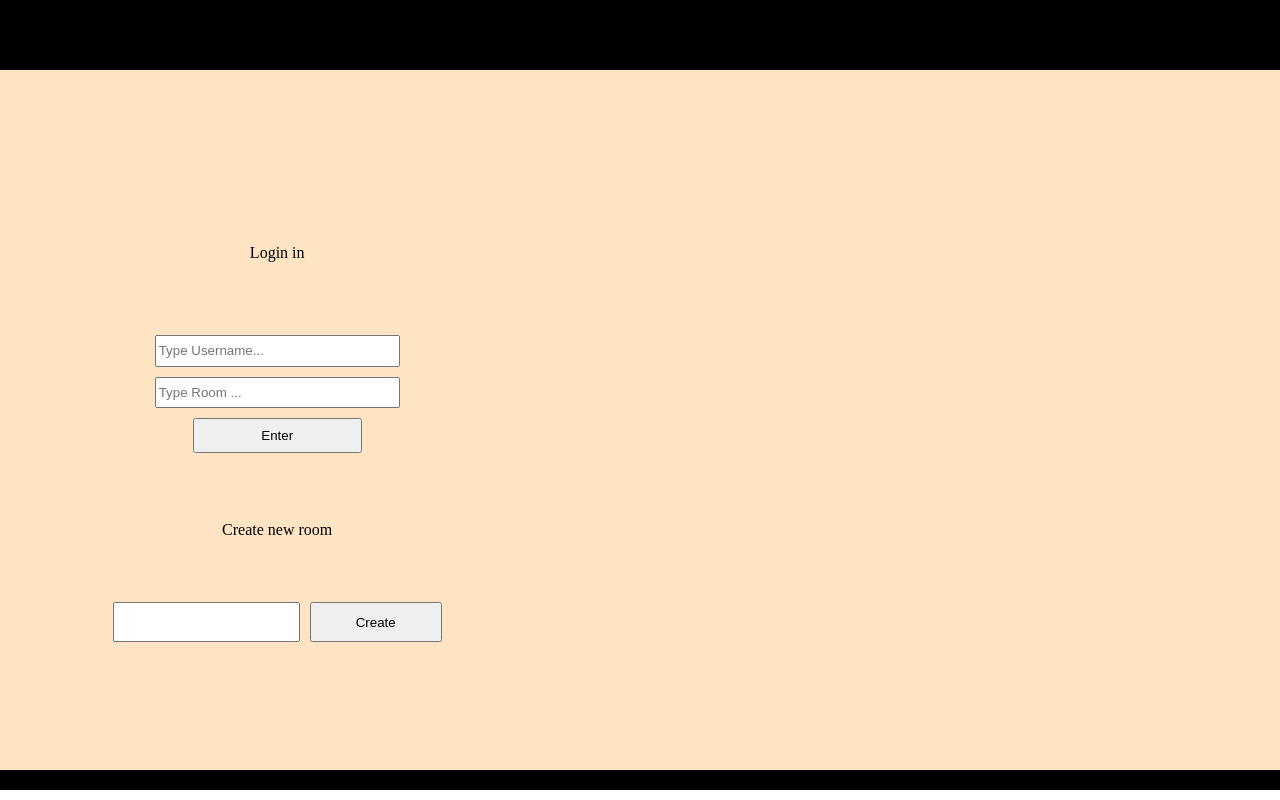
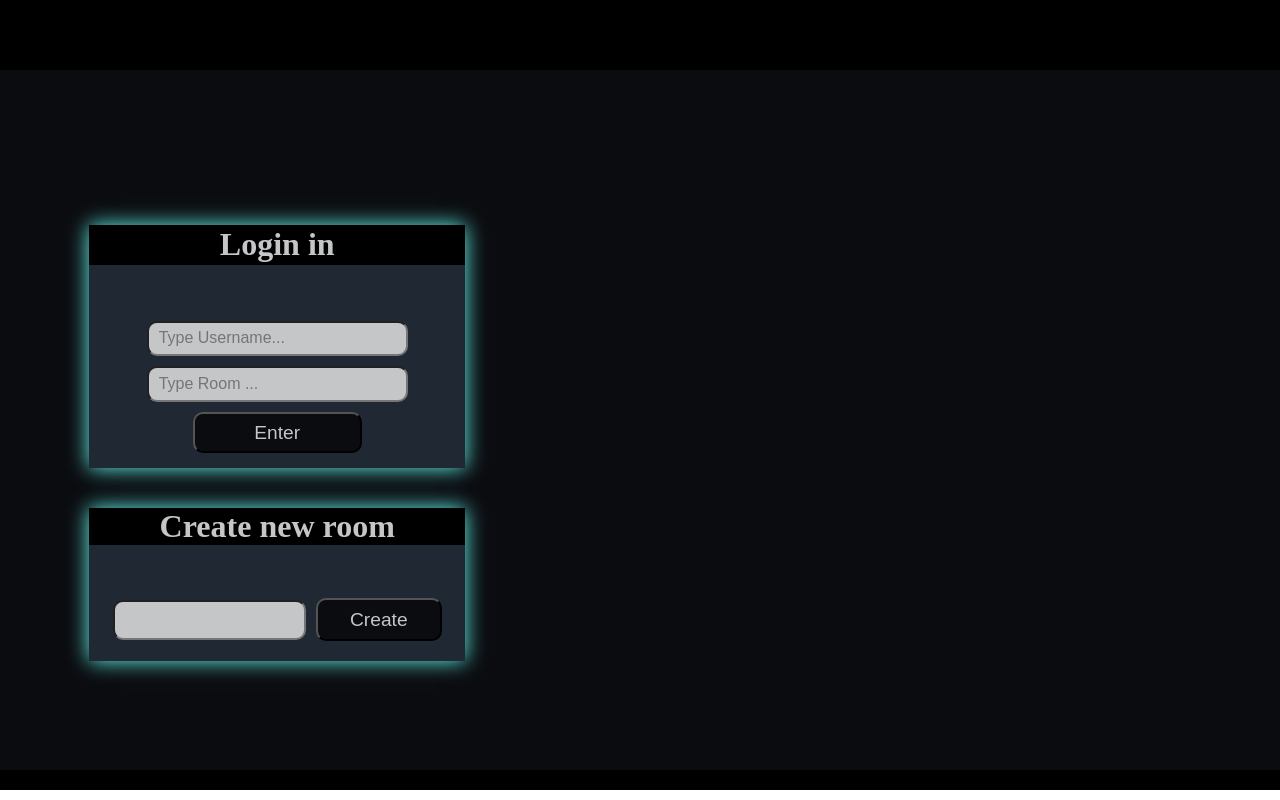
Before and after one commit to a-deep97/Maze-Nest, a Node server app: page / in a window 1280 px wide. Run offline with Node 20, Linux system fonts and the light colour scheme.

Commit message:
ui added to home page

```diff
--- a/public/css/index.css
+++ b/public/css/index.css
@@ -1,7 +1,12 @@
 
 
 :root{
-
+    /* ---color sceme--- 1 */
+    --color1:   #0b0c10;
+    --color2:   #1f2833;
+    --color3:   #c5c6c7;
+    --color4:   #66fcf1;
+    --color5:   #45a29e;
 }
 html , body{
     margin: 0px;
@@ -25,7 +30,7 @@ header{
     flex-direction: column;
     width: 100%;
     height: 700px;
-    background-color: bisque;
+    background-color: var(--color1);
 }
 #main-heading-container{
     display: flex;
@@ -59,14 +64,19 @@ header{
     width: 80%;
     height: 80%;
     margin: 20px;
+    background-color: var(--color2);
+    box-shadow: 0px 0px 20px var(--color4);
 }
 #login-heading{
     display: flex;
     justify-content: center;
     align-items: center;
-    width: 80%;
+    width: 100%;
     height: 20%;
-    margin: 10px;
+    font-size: 2rem;
+    font-weight: bold;
+    color: var(--color3);
+    background-color: black;
 }
 #login-error{
     display: flex;
@@ -93,14 +103,19 @@ header{
     width: 80%;
     height: 50%;
     margin: 20px;
+    background-color: var(--color2);
+    box-shadow: 0px 0px 20px var(--color4);
 }
 #create-heading{
     display: flex;
     justify-content: center;
     align-items: center;
-    width: 80%;
+    width: 100%;
     height: 30%;
-    margin: 5px;
+    font-size: 2rem;
+    font-weight: bold;
+    color: var(--color3);
+    background-color: black;
 }
 #create-error{
     display: flex;
@@ -125,6 +140,12 @@ header{
     width: 70%;
     margin: 5px;
     height: 50%;
+    background-color: var(--color3);
+    outline: none;
+    color: var(--color1);
+    font-size: 1rem;
+    border-radius: 10px;
+    padding: 0px 10px;
 }
 .login-btn{
     display: flex;
@@ -133,6 +154,10 @@ header{
     width: 50%;
     margin: 5px;
     height: 60%;
+    background-color: var(--color1);
+    color: var(--color3);
+    font-size: 1.2rem;
+    border-radius: 10px;
 }
 #info-container{
     display: flex;
```
